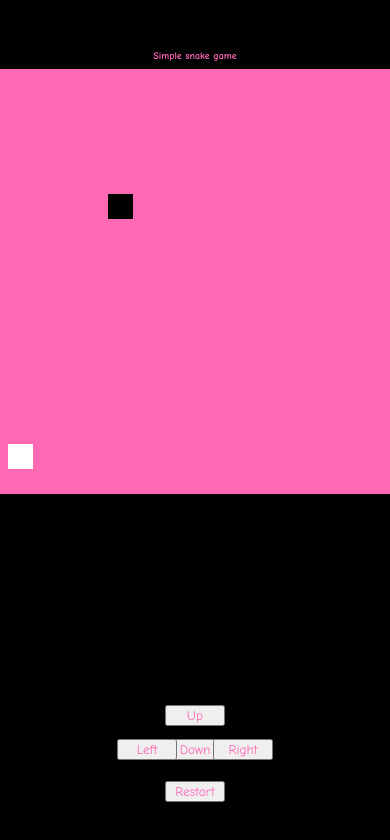
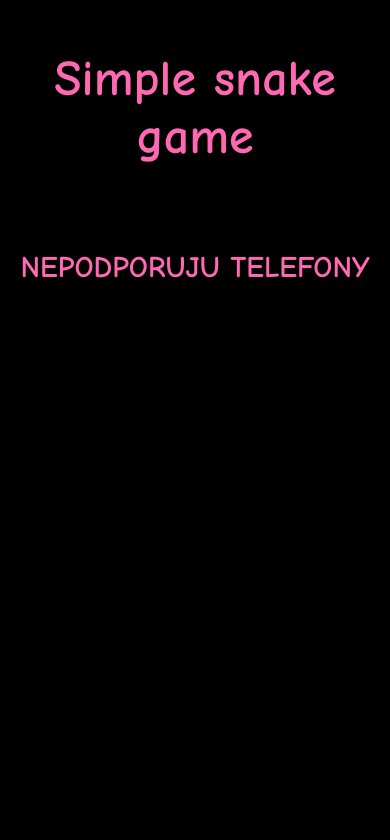
Before and after one commit to holiautisti/simple-snake-game, a plain HTML site: page index.html in a window 390 px wide. Drawn offline with Linux system fonts and the light colour scheme.

Commit message:
NEPODPORUJU TELEFONY

```diff
--- a/index.html
+++ b/index.html
@@ -13,13 +13,7 @@
         <script src="script.js"></script>
         <canvas id="board"></canvas>
     </div>
-    <div class="mobile-controls">
-      <button class="button__up" id="up" onclick="changeDirection('up')">Up</button>
-      <button class="button__down" id="down" onclick="changeDirection('down')">Down</button>
-      <button class="button__left" id="left" onclick="changeDirection('left')">Left</button>
-      <button class="button__right" id="right" onclick="changeDirection('right')">Right</button>
-      <button class="button__restart" id="restart" onclick="restart()">Restart</button>
-    </div>
+    <h1 class="error">NEPODPORUJU TELEFONY</h1>
     <footer>
       <p>By JsemHarry7 for <a href="https://kundy.cloud">kundy.cloud</a></p>
     </footer>
--- a/script.js
+++ b/script.js
@@ -1,5 +1,4 @@
 let blockSize = 25;
-let mobileBlockSize = 15;
 let totalRows = 17;
 let totalCols = 17;
 let board;
@@ -20,7 +19,7 @@ window.onload = function () {
   context = board.getContext("2d");
   placeFood();
   document.addEventListener("keyup", changeDirection);
-  setInterval(update, 350  / 5);
+  setInterval(update, 500  / 5);
 };
 
 function update() {
--- a/style.css
+++ b/style.css
@@ -51,7 +51,7 @@ button {
 
 .button__down {
     position: absolute;
-    bottom: 10%;
+    bottom: 5%;
     left: 50%;
     transform: translateX(-50%);
 }
@@ -70,30 +70,27 @@ button {
 
 .button__restart {
     position: absolute;
-    bottom: 5%;
+    bottom: 1%;
     left: 50%;
     transform: translateX(-50%);
 }
 
+.error {
+    font-size: 30px;
+}
+
 @media screen and (max-width: 600px) {
-    h1 {
-        font-size: 10px;
-    }
     footer {
         display: none;
     }
     canvas {
-        margin: 0;
-        box-shadow: none;
-    }
-    .mobile-controls {
-        width: 90%;
+        display: none;
     }
 
 }
 
 @media screen and (min-width: 601px) {
-    .mobile-controls {
+    .error {
         display: none;
     }
 }
```
